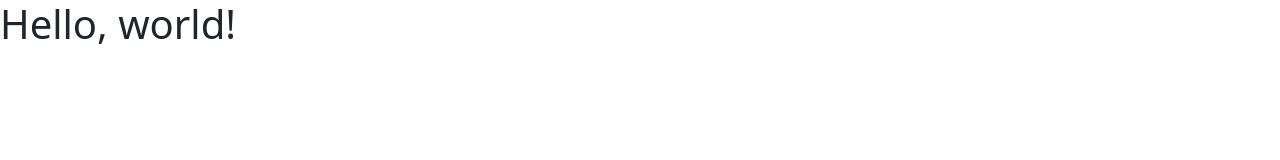
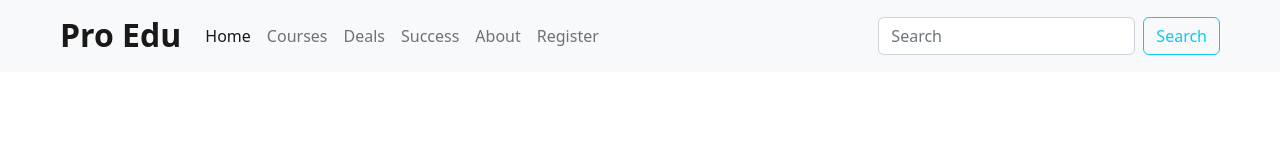
Before and after one commit to arpitasaha12/Landing-Page, a plain HTML site: page index.html in a window 1280 px wide. Drawn offline with nearby package versions, Linux system fonts and the light colour scheme.

Commit message:
navigation added

```diff
--- a/index.html
+++ b/index.html
@@ -10,7 +10,45 @@
 </head>
 
 <body>
-    <h1>Hello, world!</h1>
+    <!-- navigation Starts -->
+    <nav class="navbar navbar-expand-lg bg-light">
+        <div class="container-fluid mx-5">
+            <h1><a class="navbar-brand fs-2 text fw-bold" href="#">Pro Edu</a></h1>
+            <button class="navbar-toggler" type="button" data-bs-toggle="collapse"
+                data-bs-target="#navbarSupportedContent" aria-controls="navbarSupportedContent" aria-expanded="false"
+                aria-label="Toggle navigation">
+                <span class="navbar-toggler-icon"></span>
+            </button>
+            <div class="collapse navbar-collapse" id="navbarSupportedContent">
+                <ul class="navbar-nav me-auto mb-2 mb-lg-0">
+                    <li class="nav-item">
+                        <a class="nav-link active" aria-current="page" href="#">Home</a>
+                    </li>
+                    <li class="nav-item">
+                        <a class="nav-link" href="#">Courses</a>
+                    </li>
+                    <li class="nav-item">
+                        <a class="nav-link" href="#">Deals</a>
+                    </li>
+                    <li class="nav-item">
+                        <a class="nav-link" href="#">Success</a>
+                    </li>
+                    <li class="nav-item">
+                        <a class="nav-link" href="#">About</a>
+                    </li>
+                    <li class="nav-item">
+                        <a class="nav-link" href="#">Register</a>
+                    </li>
+                </ul>
+                <form class="d-flex" role="search">
+                    <input class="form-control me-2" type="search" placeholder="Search" aria-label="Search">
+                    <button class="btn btn-outline-info" type="submit">Search</button>
+                </form>
+            </div>
+        </div>
+    </nav>
+    <!-- Navigation closed -->
+
     <script src="https://cdn.jsdelivr.net/npm/bootstrap@5.2.0/dist/js/bootstrap.bundle.min.js"
         integrity="sha384-A3rJD856KowSb7dwlZdYEkO39Gagi7vIsF0jrRAoQmDKKtQBHUuLZ9AsSv4jD4Xa"
         crossorigin="anonymous"></script>
```
